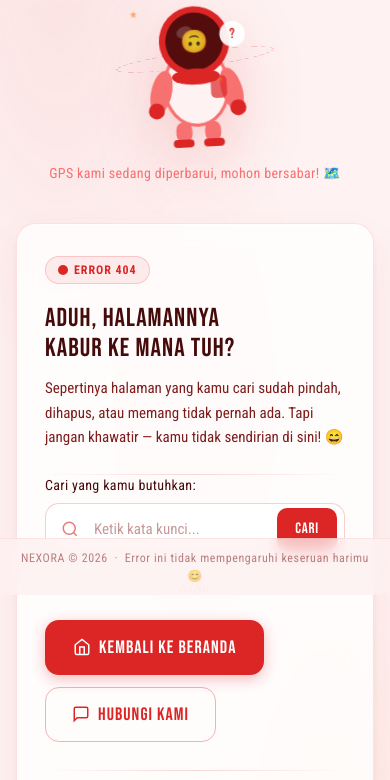
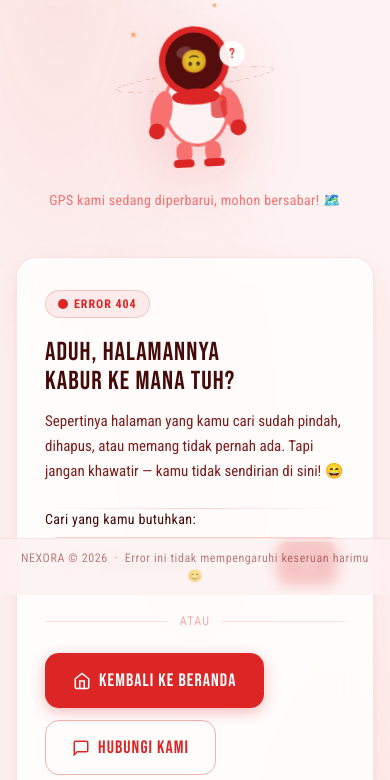
Before and after one commit to abdulchalik/sab-conversion-kit, a website: page templates/landing-notfound.html in a window 390 px wide. Shown: the part 249-1029 px from the top of the page. Drawn offline with Linux system fonts and the light colour scheme.

Commit message:
adjustments 404 page

```diff
--- a/assets/css/main-notfound.css
+++ b/assets/css/main-notfound.css
@@ -8,6 +8,22 @@
    Fonts : Bebas Neue (heading) · Roboto Condensed (body)
    Colors: notfound-* palette
    ═══════════════════════════════════════════════════════════════ */
+
+/* ─── CLS-safe font fallback metrics ─────────────────────────── */
+/*
+ * Bebas Neue is a very condensed display font.
+ * We provide a metric-matched @font-face fallback so that when
+ * font-display:optional skips the swap, the layout stays stable.
+ * Impact / Arial Narrow Bold are the closest system font matches.
+ */
+@font-face {
+  font-family: 'Bebas Neue Fallback';
+  src: local('Impact'), local('Arial Narrow Bold'), local('Arial');
+  size-adjust: 85%;
+  ascent-override: 95%;
+  descent-override: 20%;
+  line-gap-override: 0%;
+}
 
 /* ─── Reset & Base ────────────────────────────────────────────── */
 *, *::before, *::after { box-sizing: border-box; }
@@ -115,7 +131,8 @@ body  {
    ═══════════════════════════════════════════════════════════════ */
 
 .num-404 {
-  font-family: 'Bebas Neue', cursive;
+  /* Metric-matched fallback prevents font-swap CLS */
+  font-family: 'Bebas Neue', 'Bebas Neue Fallback', Impact, 'Arial Narrow', cursive;
   font-size: clamp(120px, 20vw, 220px);
   line-height: 1;
   color: #DC2626;
@@ -173,11 +190,20 @@ body  {
    ASTRONAUT ILLUSTRATION (SVG Inline)
    ═══════════════════════════════════════════════════════════════ */
 
+/* CLS fix: reserve space so fun-message rotation doesn't shift layout */
+.fun-tagline {
+  min-height: 2.4em;          /* holds 1 line at text-sm (14px × 1.65 lh ≈ 23px) */
+  display: flex;
+  align-items: center;
+  justify-content: center;
+}
+
 .astronaut-wrap {
   position: relative;
   display: flex;
   align-items: center;
   justify-content: center;
+  /* Removed mt-[-20px] from HTML — negative margins can cause layout instability */
 }
 
 .astronaut-svg {
@@ -231,7 +257,7 @@ body  {
 
 /* ─── Heading & Subheading ────────────────────────────────────── */
 .nf-title {
-  font-family: 'Bebas Neue', cursive;
+  font-family: 'Bebas Neue', 'Bebas Neue Fallback', Impact, 'Arial Narrow', cursive;
   font-size: clamp(26px, 4vw, 38px);
   color: #450A0A;
   letter-spacing: 0.04em;
--- a/templates/landing-notfound.html
+++ b/templates/landing-notfound.html
@@ -13,14 +13,20 @@
   <!-- Fonts: Bebas Neue (heading) + Roboto Condensed (body) -->
   <link rel="preconnect" href="https://fonts.googleapis.com" />
   <link rel="preconnect" href="https://fonts.gstatic.com" crossorigin />
+  <!--
+    font-display=optional → font TIDAK swap setelah first-render.
+    Jika font sudah ada di cache browser (kunjungan kedua), tampil sempurna.
+    Jika belum, fallback metric-matched dipakai → CLS = 0.
+    Ini trade-off yang tepat: prioritas stabilitas layout vs. font baru.
+  -->
   <link rel="preload" as="style"
-    href="https://fonts.googleapis.com/css2?family=Bebas+Neue&family=Roboto+Condensed:wght@300;400;600;700&display=swap" />
+    href="https://fonts.googleapis.com/css2?family=Bebas+Neue&family=Roboto+Condensed:wght@300;400;600;700&display=optional" />
   <link rel="stylesheet"
-    href="https://fonts.googleapis.com/css2?family=Bebas+Neue&family=Roboto+Condensed:wght@300;400;600;700&display=swap"
+    href="https://fonts.googleapis.com/css2?family=Bebas+Neue&family=Roboto+Condensed:wght@300;400;600;700&display=optional"
     media="print" onload="this.media='all'" />
   <noscript>
     <link rel="stylesheet"
-      href="https://fonts.googleapis.com/css2?family=Bebas+Neue&family=Roboto+Condensed:wght@300;400;600;700&display=swap" />
+      href="https://fonts.googleapis.com/css2?family=Bebas+Neue&family=Roboto+Condensed:wght@300;400;600;700&display=optional" />
   </noscript>
 
   <!--
@@ -101,9 +107,14 @@
         <div class="num-404" data-text="404" aria-label="Error 404">404</div>
 
         <!-- Astronaut Illustration -->
-        <div class="astronaut-wrap mt-[-20px]">
+        <div class="astronaut-wrap">
           <div class="orbit-ring" aria-hidden="true"></div>
-          <svg class="astronaut-svg" viewBox="0 0 200 220" fill="none" xmlns="http://www.w3.org/2000/svg" role="img" aria-label="Astronot yang tersesat">
+          <!--
+            width + height wajib ada → browser reserve space sebelum SVG diparse.
+            Tanpa ini, SVG collapse ke 0 lalu expand = CLS.
+            Nilai 240x264 = aspect ratio viewBox 200:220 dipertahankan.
+          -->
+          <svg class="astronaut-svg" viewBox="0 0 200 220" width="240" height="264" fill="none" xmlns="http://www.w3.org/2000/svg" role="img" aria-label="Astronot yang tersesat">
             <!-- Body suit -->
             <ellipse cx="100" cy="145" rx="42" ry="50" fill="#F87171"/>
             <ellipse cx="100" cy="145" rx="38" ry="46" fill="#FEF2F2"/>
@@ -147,7 +158,11 @@
         </div>
 
         <!-- Fun tagline below illustration -->
-        <p class="font-notfound-body text-notfound-secondary text-center lg:text-left text-sm tracking-wide" aria-hidden="true">
+        <!--
+          .fun-tagline memiliki min-height di CSS → space sudah di-reserve.
+          JS hanya mengubah textContent (tidak menambah/hapus elemen) → CLS = 0.
+        -->
+        <p class="fun-tagline font-notfound-body text-notfound-secondary text-center lg:text-left text-sm tracking-wide">
           Astronot kami juga sedang mencari halaman ini... 🚀
         </p>
 
@@ -223,12 +238,20 @@
         <hr class="divider-nf mb-5" aria-hidden="true"/>
 
         <!-- Quick Links -->
+        <!--
+          PRE-RENDERED sebagai static HTML → tidak ada CLS dari JS injection.
+          JS hanya UPDATE href + label dari QUICK_LINKS config (tidak insert/remove elemen).
+          Default values match QUICK_LINKS array di <head> config.
+        -->
         <div>
           <p class="font-notfound-body text-xs text-notfound-secondary tracking-widest uppercase mb-3 mt-3 opacity-70">
             Mungkin kamu mencari ini?
           </p>
           <div class="flex flex-wrap gap-2" id="js-quick-links">
-            <!-- Rendered by JS -->
+            <a href="/" class="quick-link" data-ql="0">🏠 Beranda</a>
+            <a href="/products" class="quick-link" data-ql="1">📦 Produk</a>
+            <a href="/blog" class="quick-link" data-ql="2">📖 Blog</a>
+            <a href="/contact" class="quick-link" data-ql="3">📞 Kontak</a>
           </div>
         </div>
 
@@ -291,14 +314,18 @@
     });
   }
 
-  /* ─── Quick links ───────────────────────────────────────────── */
+  /* ─── Quick links ───────────────────────────────────────────────
+     UPDATE ONLY — tidak insert/remove elemen → CLS = 0.
+     Elemen sudah pre-rendered di HTML, JS hanya sync href + label
+     dari QUICK_LINKS config jika berbeda dari default.
+  ─────────────────────────────────────────────────────────────── */
   if (quickLinksWrap && QUICK_LINKS && QUICK_LINKS.length) {
-    QUICK_LINKS.forEach(function (link) {
-      const a = document.createElement('a');
-      a.href = link.href;
-      a.className = 'quick-link';
-      a.textContent = link.label;
-      quickLinksWrap.appendChild(a);
+    const qlEls = quickLinksWrap.querySelectorAll('[data-ql]');
+    QUICK_LINKS.forEach(function (link, i) {
+      if (qlEls[i]) {
+        qlEls[i].href        = link.href;
+        qlEls[i].textContent = link.label;
+      }
     });
   }
 
@@ -339,7 +366,8 @@
   ];
 
   let msgIdx = 0;
-  const msgEl = document.querySelector('.astronaut-svg + p, .astronaut-wrap + p');
+  /* .fun-tagline sudah punya min-height di CSS → textContent change = no CLS */
+  const msgEl = document.querySelector('.fun-tagline');
   if (msgEl) {
     setInterval(function () {
       msgIdx = (msgIdx + 1) % funMessages.length;
```
Also changed, not shown: assets/css/output-comingsoon.css, assets/css/output-notfound.css, assets/css/output-portfolio.css, assets/css/output-service.css, assets/css/output.css.
